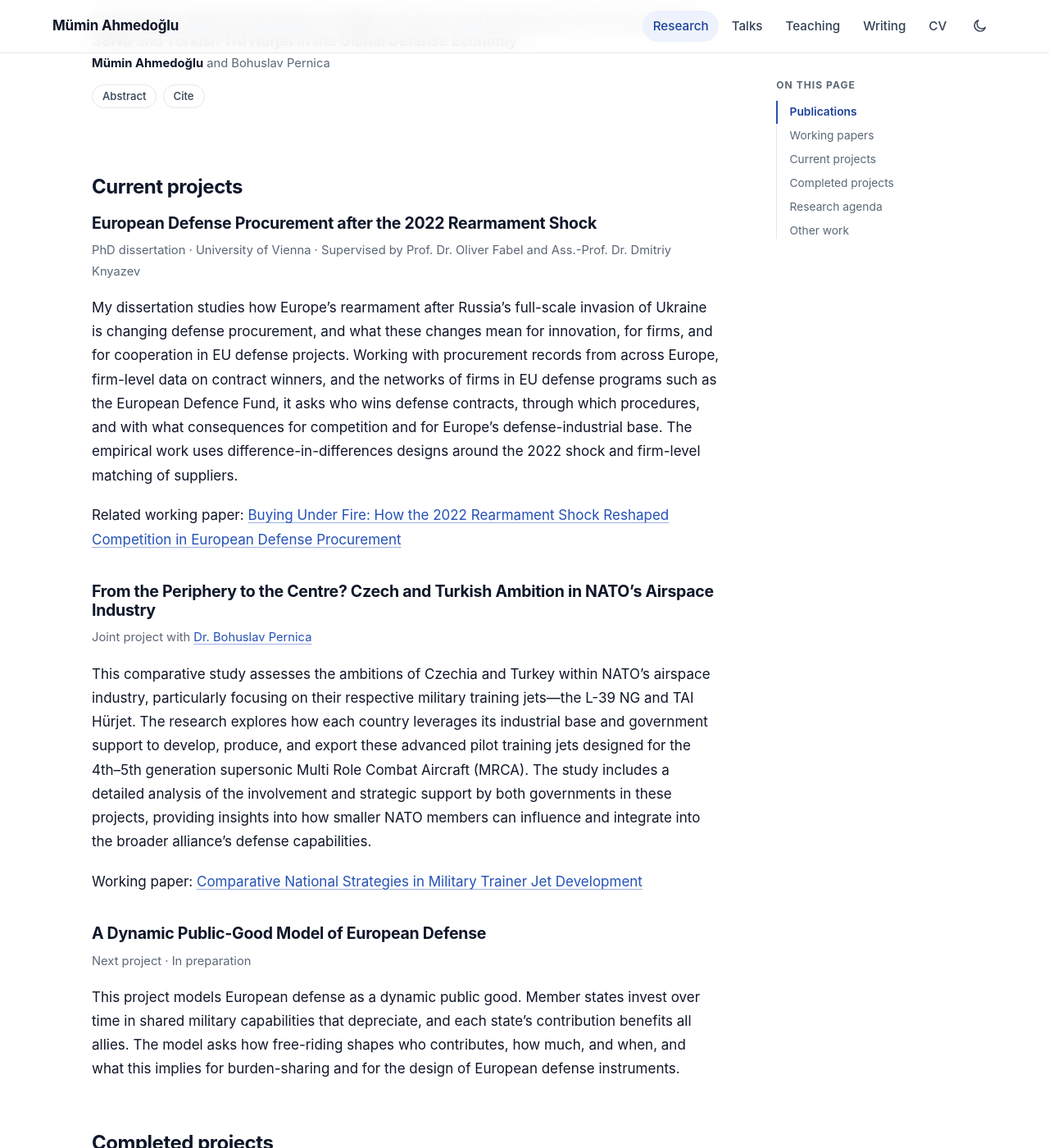
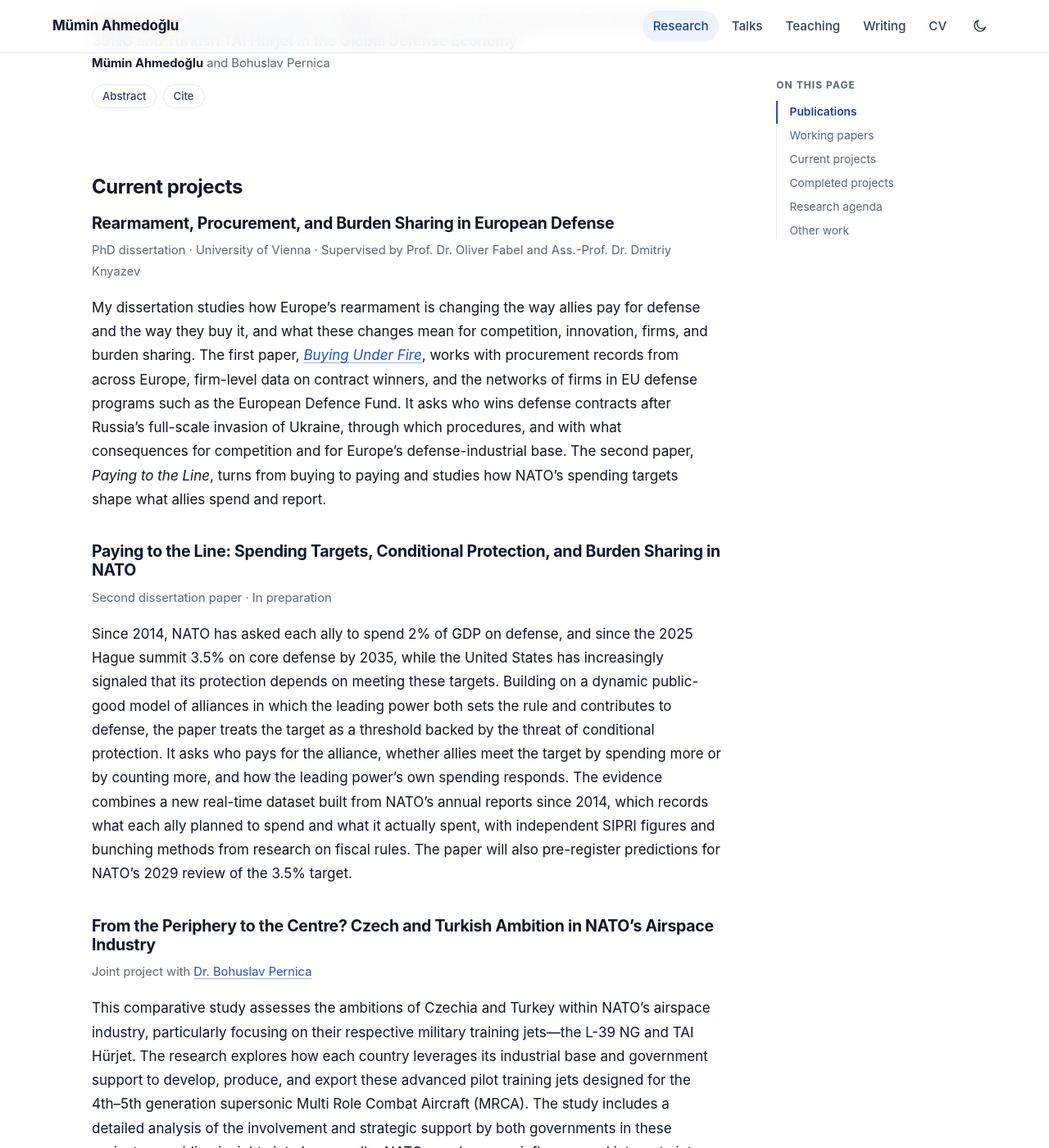
Before and after one commit to ahmedoglu/ahmedoglu.github.io, a Jekyll site: the page built from _pages/research.md, in a window 1280 px wide and 1400 px high, scrolled down 1560 px. Shown: the whole window at 82% size. Built offline with Jekyll 4.4.1, drawn with Linux system fonts in a browser that asks for light colours.

Commit message:
Describe the second dissertation paper, Paying to the Line
- Research page: the dissertation now covers both papers (buying and
  paying); "Paying to the Line: Spending Targets, Conditional Protection,
  and Burden Sharing in NATO" replaces the placeholder project entry
- About section, research tags, short bios, and CV reflect alliance
  burden sharing; the CV gains a Work in progress section

Co-Authored-By: Claude Opus 5.5 <noreply@anthropic.com>

```diff
--- a/_config.yml
+++ b/_config.yml
@@ -6,8 +6,8 @@
 title: Mümin Ahmedoğlu
 description: >-
   Doctoral researcher at the University of Vienna working on defense economics
-  and market design in European defense: procurement, rearmament, and the
-  defense-industrial base.
+  and market design in European defense: procurement, burden sharing, and
+  the defense-industrial base.
 url: https://ahmedoglu.github.io
 baseurl: ""
 repository: ahmedoglu/ahmedoglu.github.io
@@ -34,7 +34,7 @@ author:
   short_bio: >-
     Doctoral researcher at the University of Vienna working on defense
     economics and market design in European defense, from procurement and
-    rearmament to the defense-industrial base.
+    burden sharing to the defense-industrial base.
   # Put a PDF of your CV in /files/ and write its path here, e.g. /files/cv.pdf
   # to show a "Download PDF" button on the CV page.
   cv_pdf:
--- a/_pages/research.md
+++ b/_pages/research.md
@@ -37,12 +37,15 @@ An up-to-date list of my work is also available on [Google Scholar](https://scho
 
 ## Current projects
 
-### European Defense Procurement after the 2022 Rearmament Shock
+### Rearmament, Procurement, and Burden Sharing in European Defense
 PhD dissertation · University of Vienna · Supervised by Prof. Dr. Oliver Fabel and Ass.-Prof. Dr. Dmitriy Knyazev
 
-My dissertation studies how Europe’s rearmament after Russia’s full-scale invasion of Ukraine is changing defense procurement, and what these changes mean for innovation, for firms, and for cooperation in EU defense projects. Working with procurement records from across Europe, firm-level data on contract winners, and the networks of firms in EU defense programs such as the European Defence Fund, it asks who wins defense contracts, through which procedures, and with what consequences for competition and for Europe’s defense-industrial base. The empirical work uses difference-in-differences designs around the 2022 shock and firm-level matching of suppliers.
+My dissertation studies how Europe’s rearmament is changing the way allies pay for defense and the way they buy it, and what these changes mean for competition, innovation, firms, and burden sharing. The first paper, [*Buying Under Fire*](/research/buying-under-fire/), works with procurement records from across Europe, firm-level data on contract winners, and the networks of firms in EU defense programs such as the European Defence Fund. It asks who wins defense contracts after Russia’s full-scale invasion of Ukraine, through which procedures, and with what consequences for competition and for Europe’s defense-industrial base. The second paper, *Paying to the Line*, turns from buying to paying and studies how NATO’s spending targets shape what allies spend and report.
 
-Related working paper: [Buying Under Fire: How the 2022 Rearmament Shock Reshaped Competition in European Defense Procurement](/research/buying-under-fire/)
+### Paying to the Line: Spending Targets, Conditional Protection, and Burden Sharing in NATO
+Second dissertation paper · In preparation
+
+Since 2014, NATO has asked each ally to spend 2% of GDP on defense, and since the 2025 Hague summit 3.5% on core defense by 2035, while the United States has increasingly signaled that its protection depends on meeting these targets. Building on a dynamic public-good model of alliances in which the leading power both sets the rule and contributes to defense, the paper treats the target as a threshold backed by the threat of conditional protection. It asks who pays for the alliance, whether allies meet the target by spending more or by counting more, and how the leading power’s own spending responds. The evidence combines a new real-time dataset built from NATO’s annual reports since 2014, which records what each ally planned to spend and what it actually spent, with independent SIPRI figures and bunching methods from research on fiscal rules. The paper will also pre-register predictions for NATO’s 2029 review of the 3.5% target.
 
 ### From the Periphery to the Centre? Czech and Turkish Ambition in NATO’s Airspace Industry
 Joint project with [Dr. Bohuslav Pernica](https://www.muni.cz/en/people/161932-bohuslav-pernica)
@@ -50,11 +53,6 @@ Joint project with [Dr. Bohuslav Pernica](https://www.muni.cz/en/people/161932-b
 This comparative study assesses the ambitions of Czechia and Turkey within NATO’s airspace industry, particularly focusing on their respective military training jets—the L-39 NG and TAI Hürjet. The research explores how each country leverages its industrial base and government support to develop, produce, and export these advanced pilot training jets designed for the 4th–5th generation supersonic Multi Role Combat Aircraft (MRCA). The study includes a detailed analysis of the involvement and strategic support by both governments in these projects, providing insights into how smaller NATO members can influence and integrate into the broader alliance’s defense capabilities.
 
 Working paper: [Comparative National Strategies in Military Trainer Jet Development](/research/l39ng-hurjet-trainer-jets/)
-
-### A Dynamic Public-Good Model of European Defense
-Next project · In preparation
-
-This project models European defense as a dynamic public good. Member states invest over time in shared military capabilities that depreciate, and each state’s contribution benefits all allies. The model asks how free-riding shapes who contributes, how much, and when, and what this implies for burden-sharing and for the design of European defense instruments.
 
 ## Completed projects
 
```
Also changed, not shown: _pages/about.md (+5 -4 lines), _pages/cv.md (+6 -2 lines).
